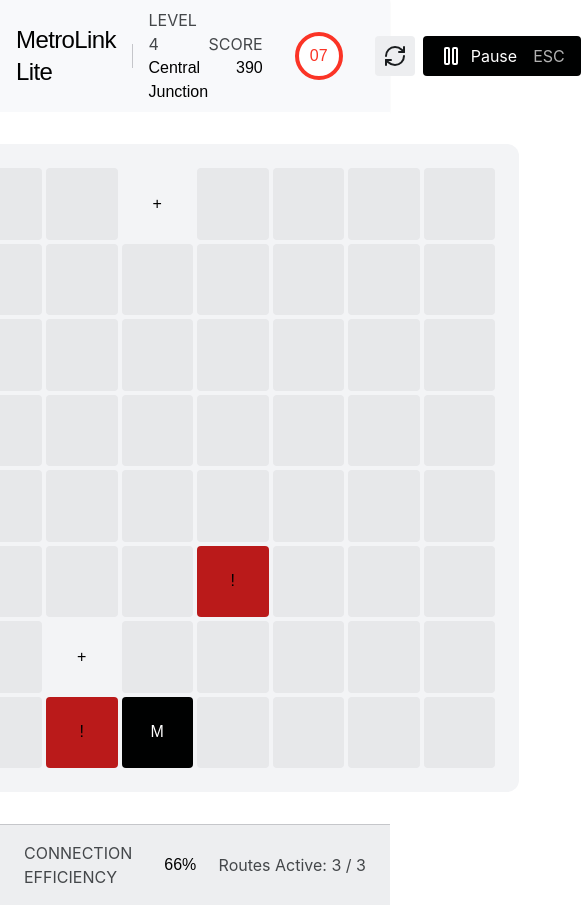
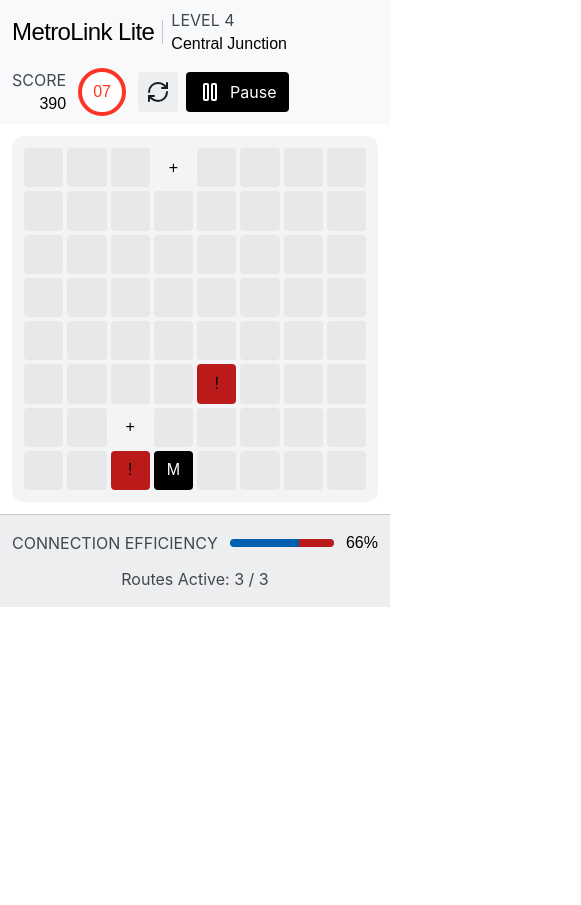
Before and after one commit to hikmetgulsesli/metrolink-lite-a25d3938, a React (Vite) app: page / in a window 390 px wide. Shown: the whole page, 581 px wide, since content can reach past the window. After the commit the page ends 844 px from the top, so only its background shows below. Built offline with nearby package versions, Linux system fonts and the light colour scheme.

Commit message:
feat: US-002 - MetroLink Lite - Gameplay - MetroLink Lite screen

```diff
--- a/src/screens/GameplayMetrolinkLite.tsx
+++ b/src/screens/GameplayMetrolinkLite.tsx
@@ -52,8 +52,8 @@ export function GameplayMetrolinkLite({ actions, runtime }: GameplayMetrolinkLit
     <>
       {/* TopAppBar */}
       <header className="bg-surface shadow-sm docked full-width top-0 z-50">
-      <div className="flex justify-between items-center w-full px-hud-padding py-2 max-w-full">
-      <div className="flex items-center gap-4">
+      <div className="flex flex-wrap justify-between items-center w-full gap-3 px-3 sm:px-hud-padding py-2 max-w-full">
+      <div className="flex items-center gap-2 sm:gap-4 min-w-0">
       <div className="font-display-lg text-headline-md text-primary tracking-tight">MetroLink Lite</div>
       <div className="h-6 w-px bg-outline-variant"></div>
       <div className="flex flex-col">
@@ -61,7 +61,7 @@ export function GameplayMetrolinkLite({ actions, runtime }: GameplayMetrolinkLit
       <span className="font-headline-sm text-headline-sm text-primary">Central Junction</span>
       </div>
       </div>
-      <div className="flex items-center gap-8">
+      <div className="flex items-center gap-3 sm:gap-8 flex-wrap justify-end min-w-0">
       <div className="flex flex-col items-end">
       <span className="font-label-caps text-label-caps text-on-surface-variant">SCORE</span>
       <span className="font-headline-sm text-headline-sm text-primary">{score.toLocaleString()}</span>
@@ -73,10 +73,10 @@ export function GameplayMetrolinkLite({ actions, runtime }: GameplayMetrolinkLit
       <button className="w-10 h-10 rounded bg-surface-container flex items-center justify-center text-on-surface hover:bg-surface-container-high transition-colors shadow-tile-base active:translate-y-0.5 active:shadow-none" title="Refresh" type="button" data-action-id="refresh-1" onClick={actions?.["refresh-1"]}>
       <RefreshCw aria-hidden={true} focusable="false" />
       </button>
-      <button className="h-10 px-4 rounded bg-primary text-on-primary flex items-center justify-center gap-2 hover:bg-primary-container transition-colors shadow-tile-base active:translate-y-0.5 active:shadow-none" title="Pause" type="button" data-action-id="pause-2" onClick={actions?.["pause-2"]}>
+      <button className="h-10 px-3 sm:px-4 rounded bg-primary text-on-primary flex items-center justify-center gap-2 hover:bg-primary-container transition-colors shadow-tile-base active:translate-y-0.5 active:shadow-none" title="Pause" type="button" data-action-id="pause-2" onClick={actions?.["pause-2"]}>
       <Pause aria-hidden={true} focusable="false" />
       <span className="font-body-md text-body-md">Pause</span>
-      <span className="font-label-caps text-label-caps opacity-70 ml-2">ESC</span>
+      <span className="font-label-caps text-label-caps opacity-70 ml-2 hidden sm:inline">ESC</span>
       </button>
       <button className="w-10 h-10 rounded bg-surface-container flex items-center justify-center text-on-surface hover:bg-surface-container-high transition-colors shadow-tile-base active:translate-y-0.5 active:shadow-none hidden" title="Settings" type="button" data-action-id="settings-3" onClick={actions?.["settings-3"]}>
       <Settings aria-hidden={true} focusable="false" />
@@ -86,11 +86,11 @@ export function GameplayMetrolinkLite({ actions, runtime }: GameplayMetrolinkLit
       </div>
       </header>
       {/* Main Gameplay Area */}
-      <main className="flex-grow flex items-center justify-center p-8 bg-surface-container-lowest">
+      <main className="flex-grow flex items-center justify-center p-3 sm:p-8 bg-surface-container-lowest overflow-hidden">
       {/* Playfield Container */}
-      <div className="bg-surface-container-low p-6 rounded-xl shadow-tray">
+      <div className="bg-surface-container-low p-3 sm:p-6 rounded-xl shadow-tray max-w-full">
       {/* 8x8 Grid */}
-      <div className="grid grid-cols-8 grid-rows-8 gap-tile-gap w-[600px] h-[600px]" id="playfield">
+      <div className="grid grid-cols-8 grid-rows-8 gap-tile-gap w-[min(600px,calc(100vw-3rem))] max-w-full aspect-square" id="playfield">
       {Array.from({ length: 64 }, (_, index) => {
         const row = Math.floor(index / 8);
         const column = index % 8;
@@ -126,9 +126,9 @@ export function GameplayMetrolinkLite({ actions, runtime }: GameplayMetrolinkLit
       </div>
       </main>
       {/* Bottom Status Bar */}
-      <footer className="bg-surface-container border-t border-outline-variant py-4 px-container-margin w-full flex items-center justify-between">
-      <div className="flex items-center gap-4 w-1/2">
-      <span className="font-label-caps text-label-caps text-on-surface-variant w-48">CONNECTION EFFICIENCY</span>
+      <footer className="bg-surface-container border-t border-outline-variant py-4 px-3 sm:px-container-margin w-full flex flex-col sm:flex-row items-center justify-between gap-3">
+      <div className="flex items-center gap-3 sm:gap-4 w-full sm:w-1/2 min-w-0">
+      <span className="font-label-caps text-label-caps text-on-surface-variant w-auto sm:w-48 shrink-0">CONNECTION EFFICIENCY</span>
       <div className="flex-grow h-2 bg-surface-variant rounded-full overflow-hidden flex">
       <div className="h-full bg-secondary" style={{ width: efficiencyWidth }}></div>
       <div className="h-full bg-error" style={{ width: `${100 - Math.max(0, Math.min(100, energy))}%` }}></div>
```
